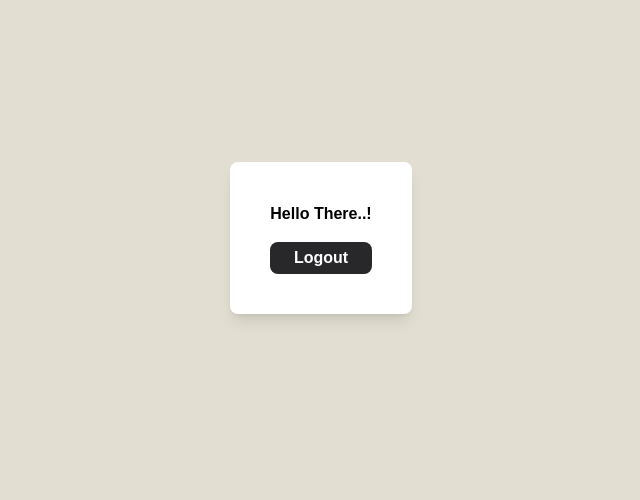
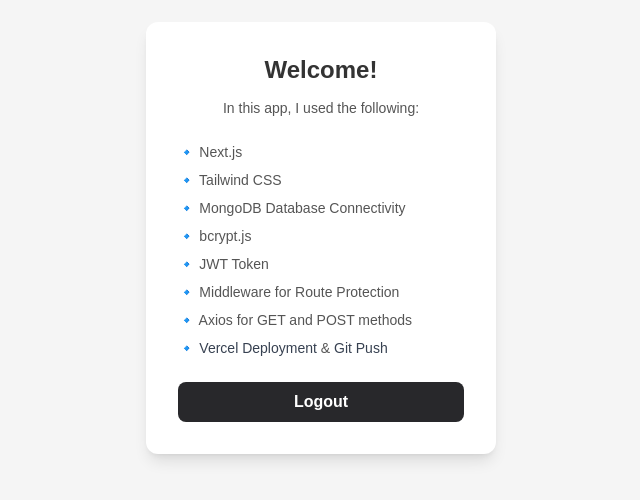
Before and after one commit to Sanjay17u/next-auth, a Next.js app: page / in a window 1280 px wide. Shown: the part 162-662 px from the top of the page, without its empty margins (319-959 px from the left). Built offline with nearby package versions, Linux system fonts and the light colour scheme.

Commit message:
Improvement in Design.

```diff
--- a/app/page.tsx
+++ b/app/page.tsx
@@ -17,18 +17,28 @@
   };
 
   return (
-    <>
-      <main className="flex bg-[#E2DFD2] min-h-screen items-center justify-center">
-        <div className="bg-white text-black p-10 shadow-lg rounded-lg hover:shadow-xl transition-shadow duration-300">
-          <h1 className="font-bold mb-4">Hello There..!</h1>
+    <main className="min-h-screen bg-[#F5F5F5] flex items-center justify-center">
+      <div className="bg-white p-8 shadow-lg rounded-xl w-[350px] max-w-full hover:scale-105 transition-transform duration-300">
+        <h1 className="text-2xl font-semibold text-[#333] mb-3 text-center">Welcome!</h1>
+        <p className="text-[#555] text-center mb-6 text-sm">In this app, I used the following:</p>
+        <ul className="space-y-2 text-sm text-[#555] mb-6">
+          <li>🔹 Next.js</li>
+          <li>🔹 Tailwind CSS</li>
+          <li>🔹 MongoDB Database Connectivity</li>
+          <li>🔹 bcrypt.js</li>
+          <li>🔹 JWT Token</li>
+          <li>🔹 Middleware for Route Protection</li>
+          <li>🔹 Axios for GET and POST methods</li>
+          <li>🔹 <a className="text-gray-700 hover:text-blue-500 transition-colors duration-300" target="_blank" rel="noopener noreferrer" href="">Vercel Deployment</a> & <a className="text-gray-700 hover:text-blue-500 transition-colors duration-300" target="_blank" rel="noopener noreferrer" href="https://github.com/Sanjay17u/next-auth">Git Push</a></li>
+        </ul>
         <button
           onClick={logoutHandler}
-            className="bg-[#28282B] hover:bg-[#343434] font-bold text-white px-4 py-1 w-full rounded-lg"
+          className="w-full bg-[#28282B] hover:bg-[#343434] text-white font-bold py-2 rounded-lg transition-colors duration-300 transform hover:scale-105"
         >
           Logout
         </button>
       </div>
     </main>
-    </>
   );
+
 }
```
Lines whose indentation alone changed are shown as unchanged.
